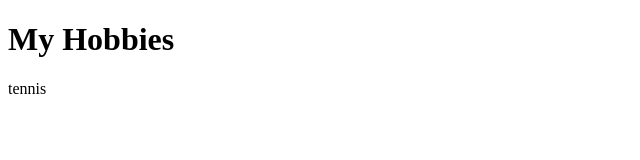
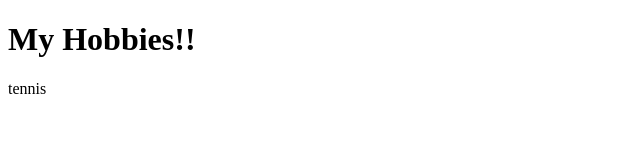
Before and after one commit to skcheun/html-portfolio, a plain HTML site: page hobbies.html in a window 1280 px wide. Shown: the full height of the page, 0-640 px from the left. Drawn offline with Linux system fonts and the light colour scheme.

Commit message:
Update hobbies.html

```diff
--- a/hobbies.html
+++ b/hobbies.html
@@ -5,7 +5,7 @@
         <title>My Hobbies</title>
     </head>
     <body>
-        <h1>My Hobbies</h1>
+        <h1>My Hobbies!!</h1>
         <p>tennis</p>
     </body>
 </html>
```
